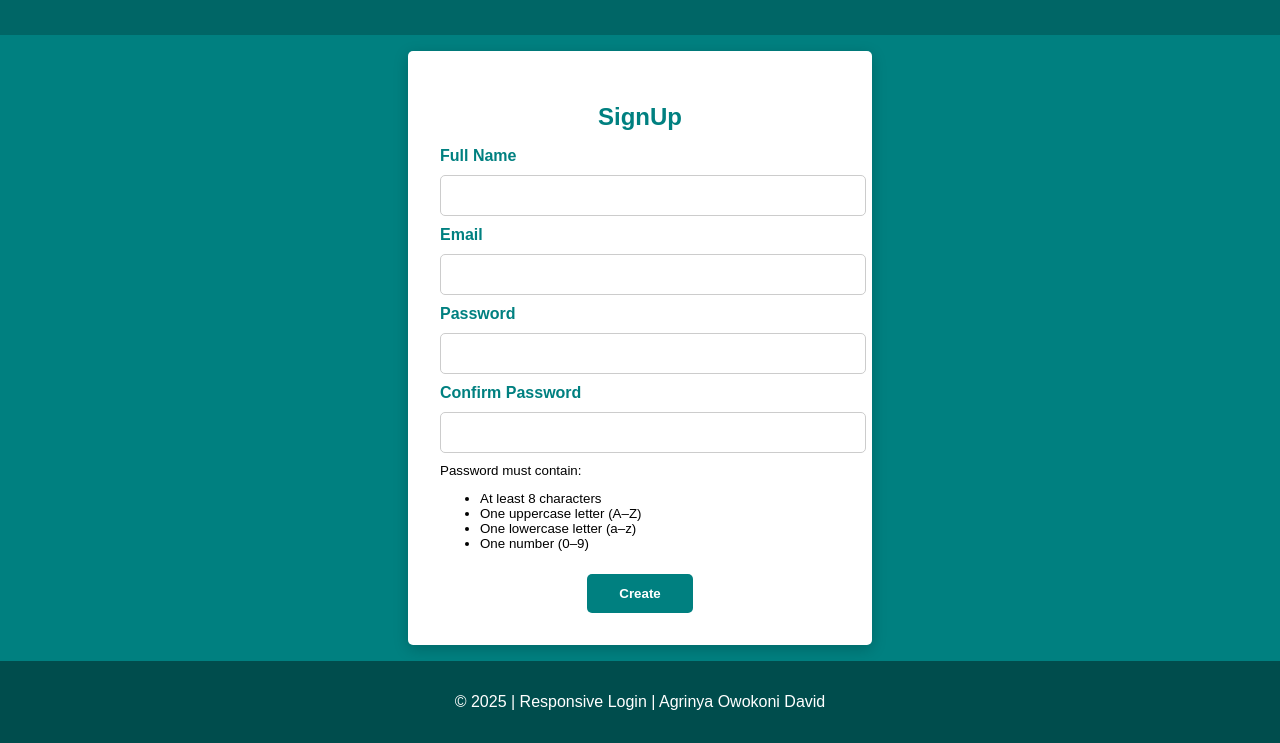
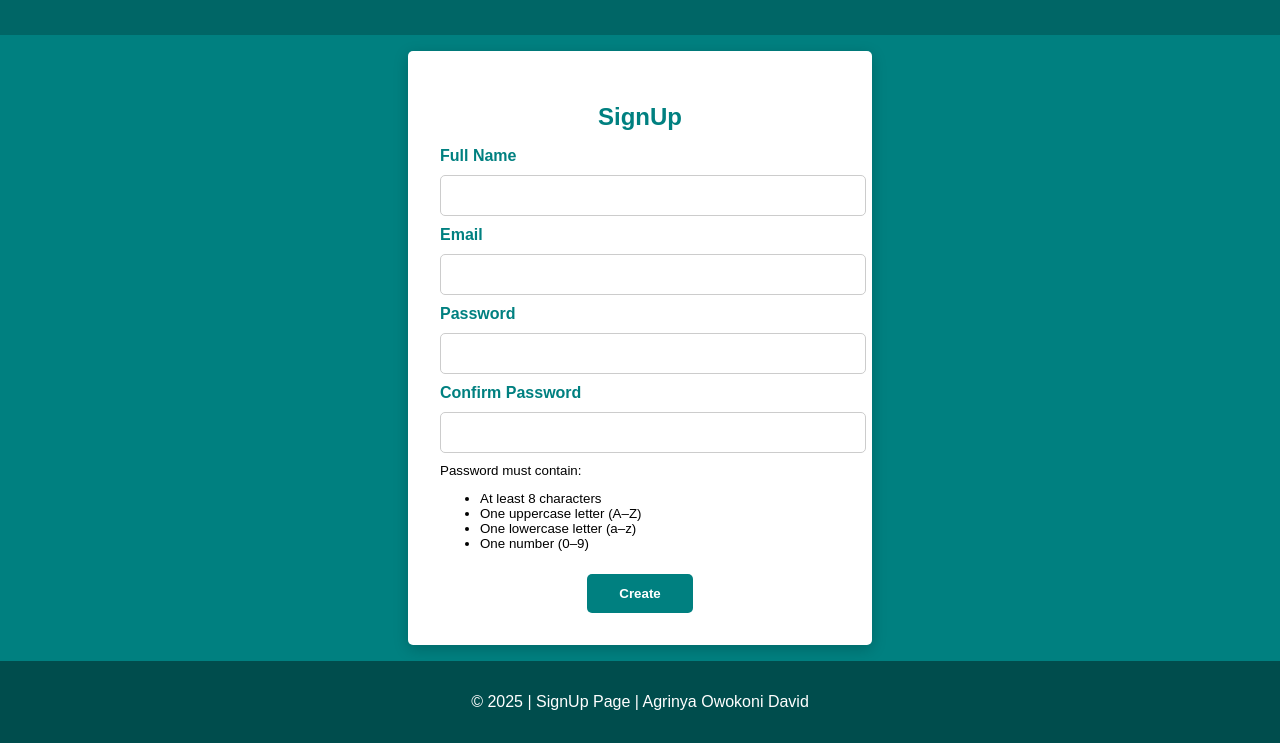
Before and after one commit to DavidOkoni09/Registration-form, a plain HTML site: page index.html in a window 1280 px wide. Shown: the part 77-820 px from the top of the page. Drawn offline with Linux system fonts and the light colour scheme.

Commit message:
footer edit

```diff
--- a/index.html
+++ b/index.html
@@ -50,7 +50,7 @@
         </div>
     </main>
     <footer>
-        <p>&copy; 2025 | Responsive Login | Agrinya Owokoni David</p>
+        <p>&copy; 2025 | SignUp Page | Agrinya Owokoni David</p>
     </footer>
 </body>
 
```
